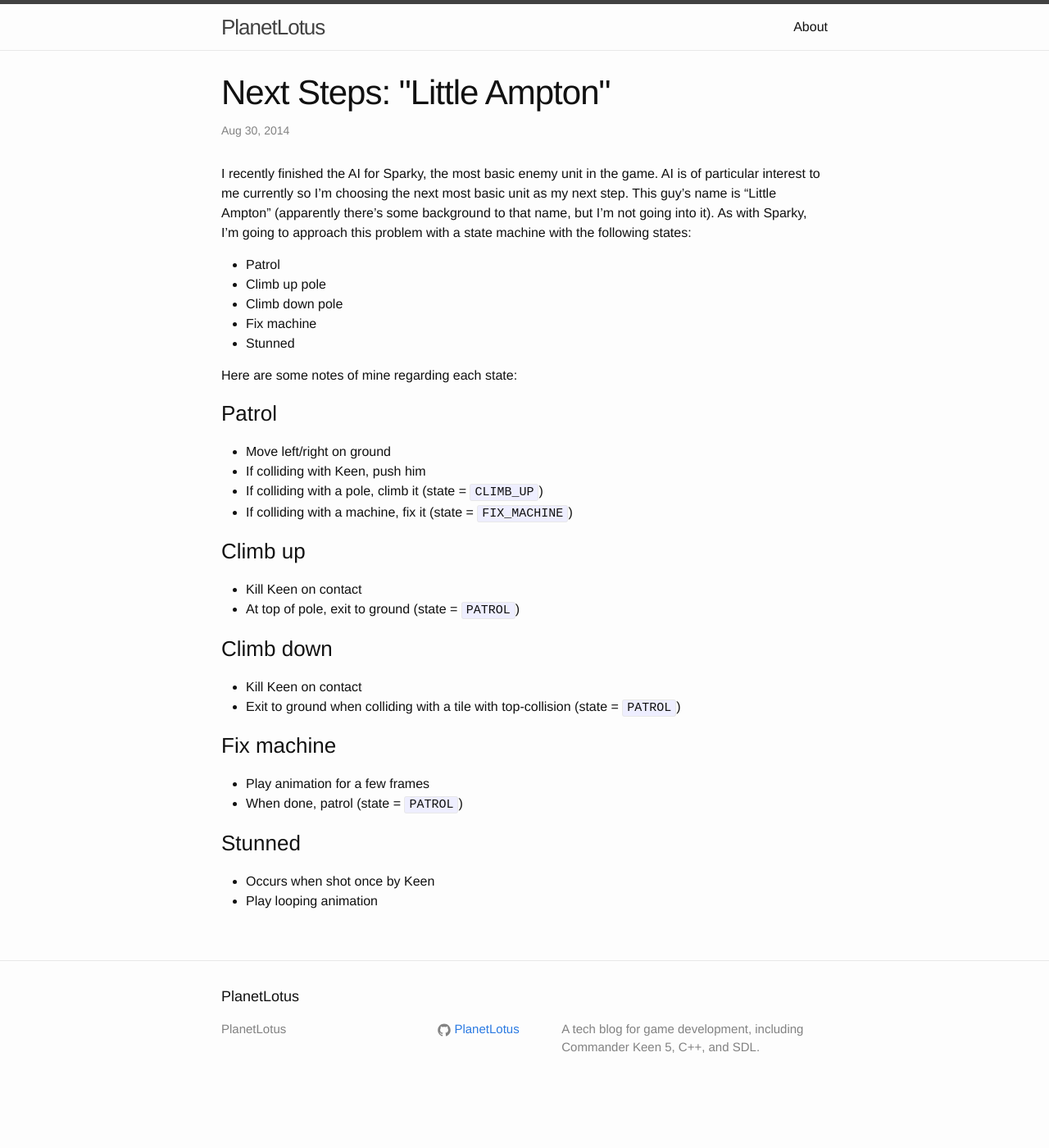
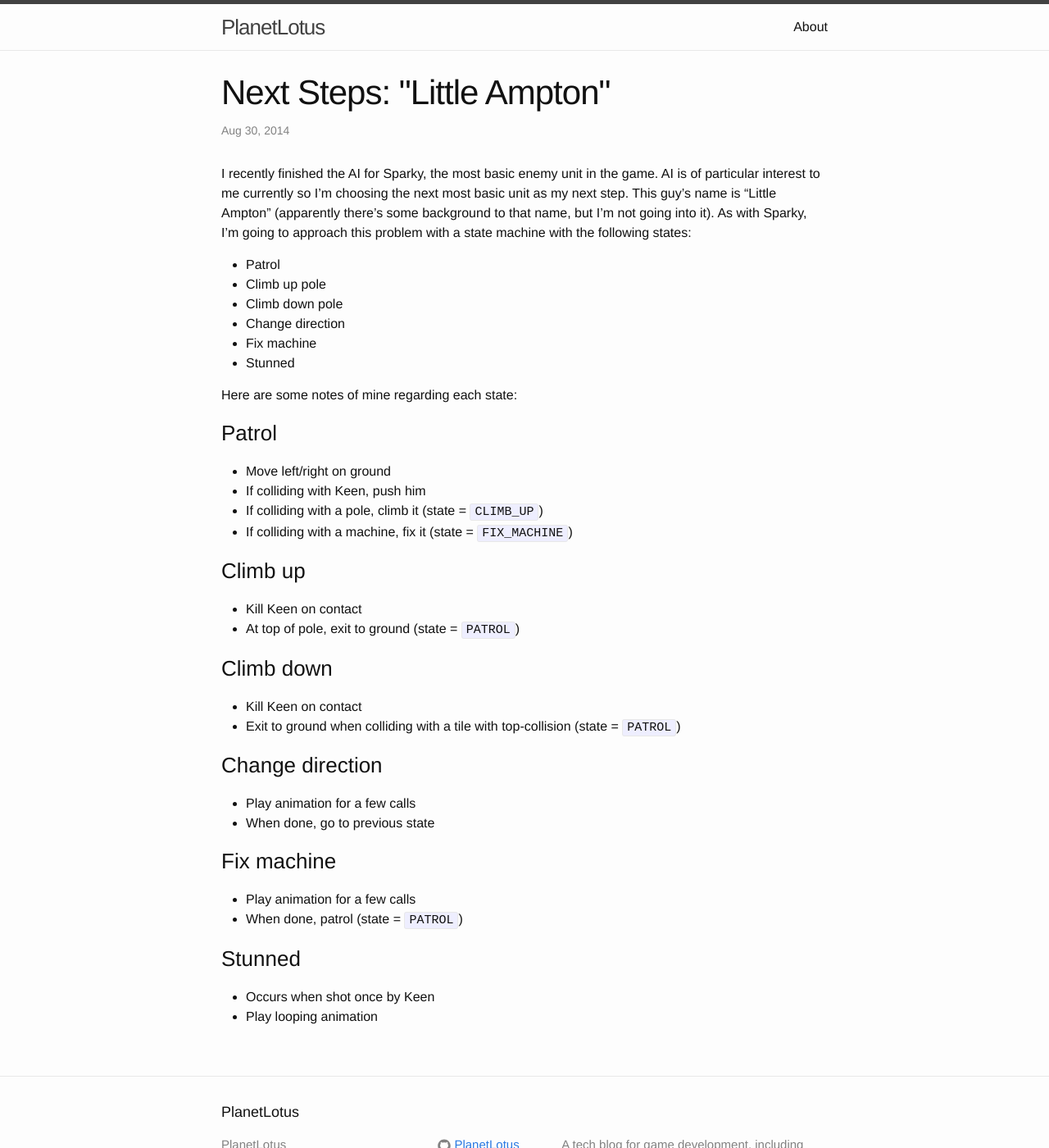
Before and after one commit to PlanetLotus/PlanetLotus.github.io, a Jekyll site: the page built from _posts/2014-08-30-next-steps-little-ampton.markdown, in a window 1280 px wide and 1400 px high. Shown: the whole window at 82% size. Built offline with Jekyll 4.4.1, drawn with Linux system fonts in a browser that asks for light colours.

Commit message:
Add state.

```diff
--- a/_posts/2014-08-30-next-steps-little-ampton.markdown
+++ b/_posts/2014-08-30-next-steps-little-ampton.markdown
@@ -8,6 +8,7 @@ I recently finished the AI for Sparky, the most basic enemy unit in the game. AI
 - Patrol
 - Climb up pole
 - Climb down pole
+- Change direction
 - Fix machine
 - Stunned
 
@@ -30,9 +31,14 @@ Here are some notes of mine regarding each state:
 - Kill Keen on contact
 - Exit to ground when colliding with a tile with top-collision (state = `PATROL`)
 
+### Change direction
+
+- Play animation for a few calls
+- When done, go to previous state
+
 ### Fix machine
 
-- Play animation for a few frames
+- Play animation for a few calls
 - When done, patrol (state = `PATROL`)
 
 ### Stunned
```
